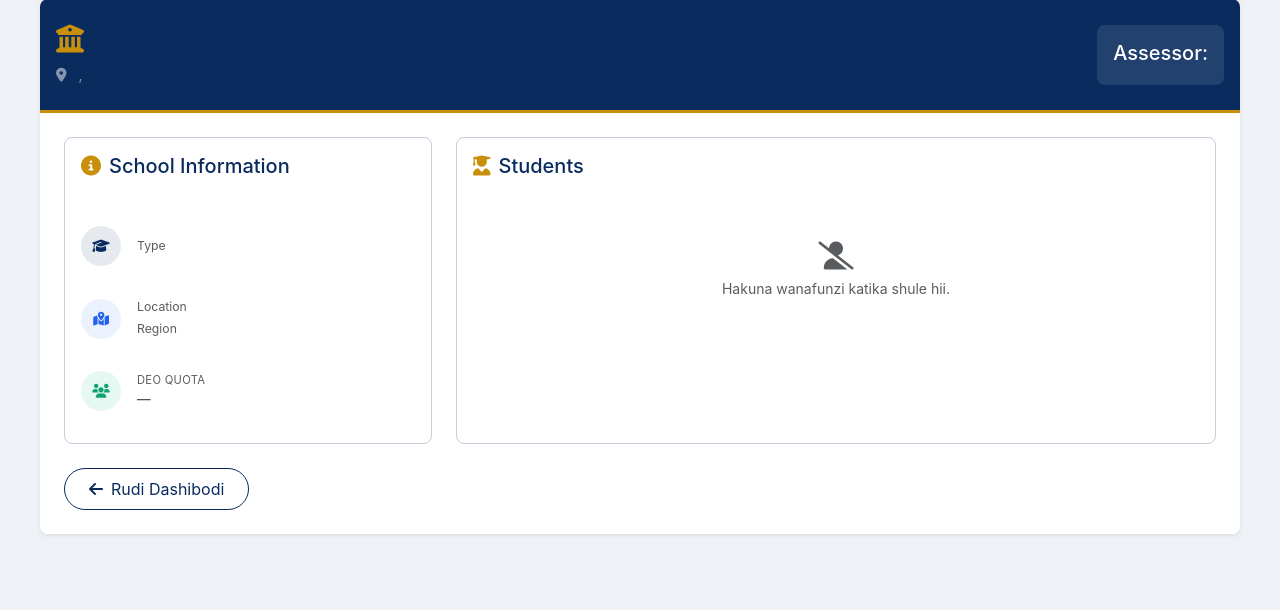
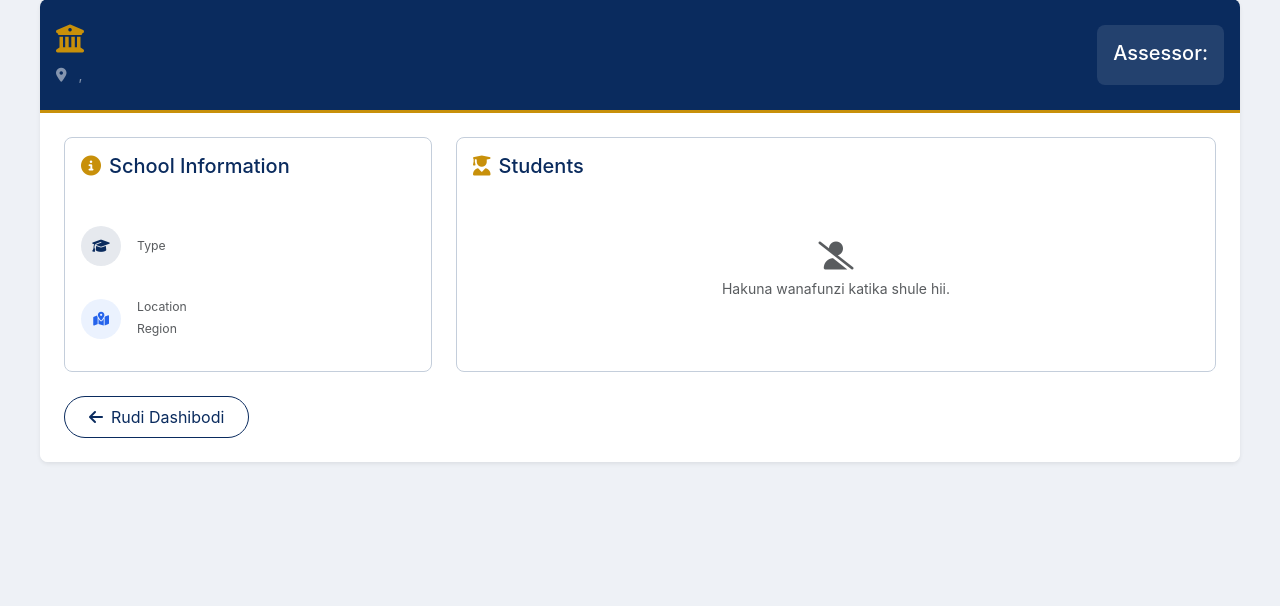
Before and after one commit to huseinhaj/-home-haji-Downloads-field_management_dockery_system-modified, a Django app: template field_app/templates/field_app/assessor_student_detail.html in a window 1280 px wide. Shown: the part 194-804 px from the top of the page. Run offline with Django 5.2, Linux system fonts and the light colour scheme; the template is opened without the code that fills it, so the values that code supplies are empty; parts of the project's set-up code (start-up, migrations or seed data) failed here and were passed over; some libraries are stand-ins or nearby versions.

Commit message:
Remove DEO Quota from assessor school detail page
Co-Authored-By: Claude Sonnet 4.6 <noreply@anthropic.com>

```diff
--- a/field_app/templates/field_app/assessor_student_detail.html
+++ b/field_app/templates/field_app/assessor_student_detail.html
@@ -80,24 +80,6 @@
                                     </div>
                                 </div>
 
-                                <div class="list-group-item border-0 px-0 py-3">
-                                    <div class="d-flex align-items-center">
-                                        <div class="me-3 d-flex align-items-center justify-content-center rounded-circle" style="width: 40px; height: 40px; background: rgba(16, 185, 129, 0.1);">
-                                            <i class="fas fa-users" style="color: var(--success);"></i>
-                                        </div>
-                                        <div class="flex-grow-1">
-                                            <small class="text-muted d-block" style="text-transform:uppercase;letter-spacing:.3px;font-size:.7rem;">{% if LANG == 'sw' %}Mgawo wa DEO{% else %}DEO Quota{% endif %}</small>
-                                            {% if school.deo_quota %}
-                                            <div class="fw-medium" style="color: var(--text-dark);">{{ school.deo_filled }} / {{ school.deo_quota }}</div>
-                                            <div class="progress mt-2" style="height: 6px; background: var(--border); border-radius: 4px;">
-                                                <div class="progress-bar" style="width: {% widthratio school.deo_filled school.deo_quota 100 %}%; background: {% if school.deo_remaining == 0 %}var(--success){% else %}var(--bold){% endif %}; border-radius: 4px;"></div>
-                                            </div>
-                                            {% else %}
-                                            <div class="fw-medium" style="color: var(--text-gray); font-size:.85rem;">—</div>
-                                            {% endif %}
-                                        </div>
-                                    </div>
-                                </div>
                             </div>
                         </div>
                     </div>
```
